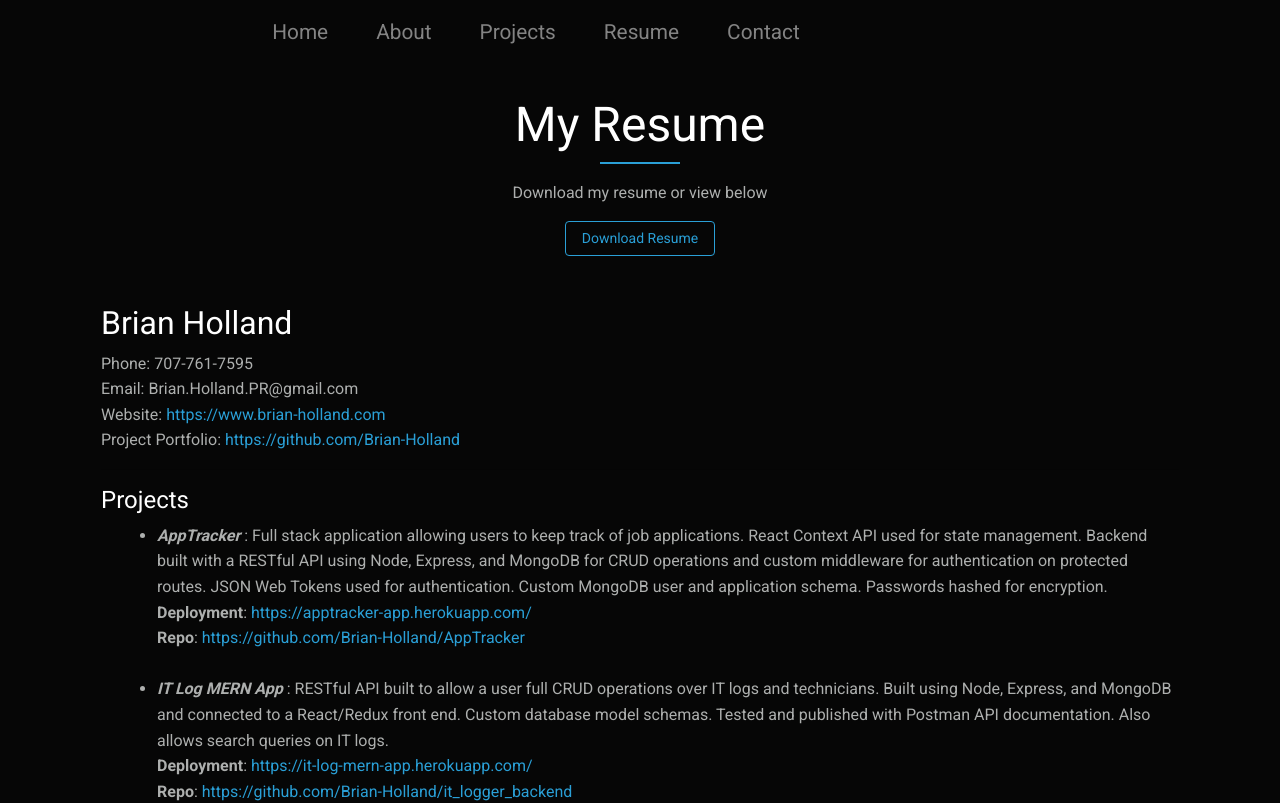
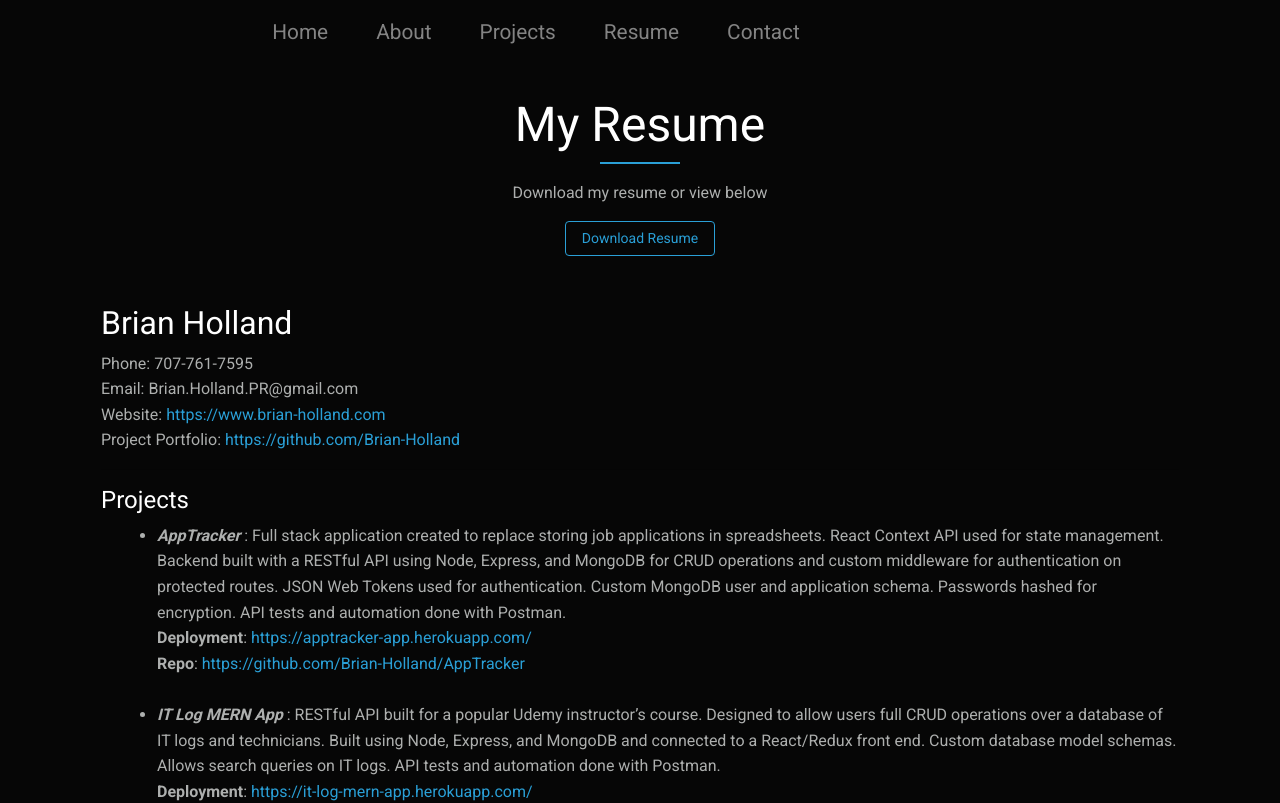
Before and after one commit to Brian-Holland/NextJS_Website, a Next.js app: page /resume in a window 1280 px wide. Shown: the top 803 px of the page. Built offline with nearby package versions, Linux system fonts and the light colour scheme.

Commit message:
projection descriptions on resume page

```diff
--- a/pages/resume.js
+++ b/pages/resume.js
@@ -77,11 +77,11 @@ const ResumePage = () => {
 							<strong>
 								<em>AppTracker</em>
 							</strong>{' '}
-							: Full stack application allowing users to keep track of job applications. React Context API
-							used for state management. Backend built with a RESTful API using Node, Express, and MongoDB
-							for CRUD operations and custom middleware for authentication on protected routes. JSON Web
-							Tokens used for authentication. Custom MongoDB user and application schema. Passwords hashed
-							for encryption. <br />
+							: Full stack application created to replace storing job applications in spreadsheets. React
+							Context API used for state management. Backend built with a RESTful API using Node, Express,
+							and MongoDB for CRUD operations and custom middleware for authentication on protected
+							routes. JSON Web Tokens used for authentication. Custom MongoDB user and application schema.
+							Passwords hashed for encryption. API tests and automation done with Postman. <br />
 							<strong>Deployment</strong>:
 							<Link href="https://apptracker-app.herokuapp.com/" passHref>
 								<a target="_blank" rel="noopener">
@@ -104,10 +104,10 @@ const ResumePage = () => {
 							<strong>
 								<em>IT Log MERN App</em>
 							</strong>{' '}
-							: RESTful API built to allow a user full CRUD operations over IT logs and technicians. Built
-							using Node, Express, and MongoDB and connected to a React/Redux front end. Custom database
-							model schemas. Tested and published with Postman API documentation. Also allows search
-							queries on IT logs. <br />
+							: RESTful API built for a popular Udemy instructor’s course. Designed to allow users full
+							CRUD operations over a database of IT logs and technicians. Built using Node, Express, and
+							MongoDB and connected to a React/Redux front end. Custom database model schemas. Allows
+							search queries on IT logs. API tests and automation done with Postman. <br />
 							<strong>Deployment</strong>:
 							<Link href="https://it-log-mern-app.herokuapp.com/" passHref>
 								<a target="_blank" rel="noopener">
```
